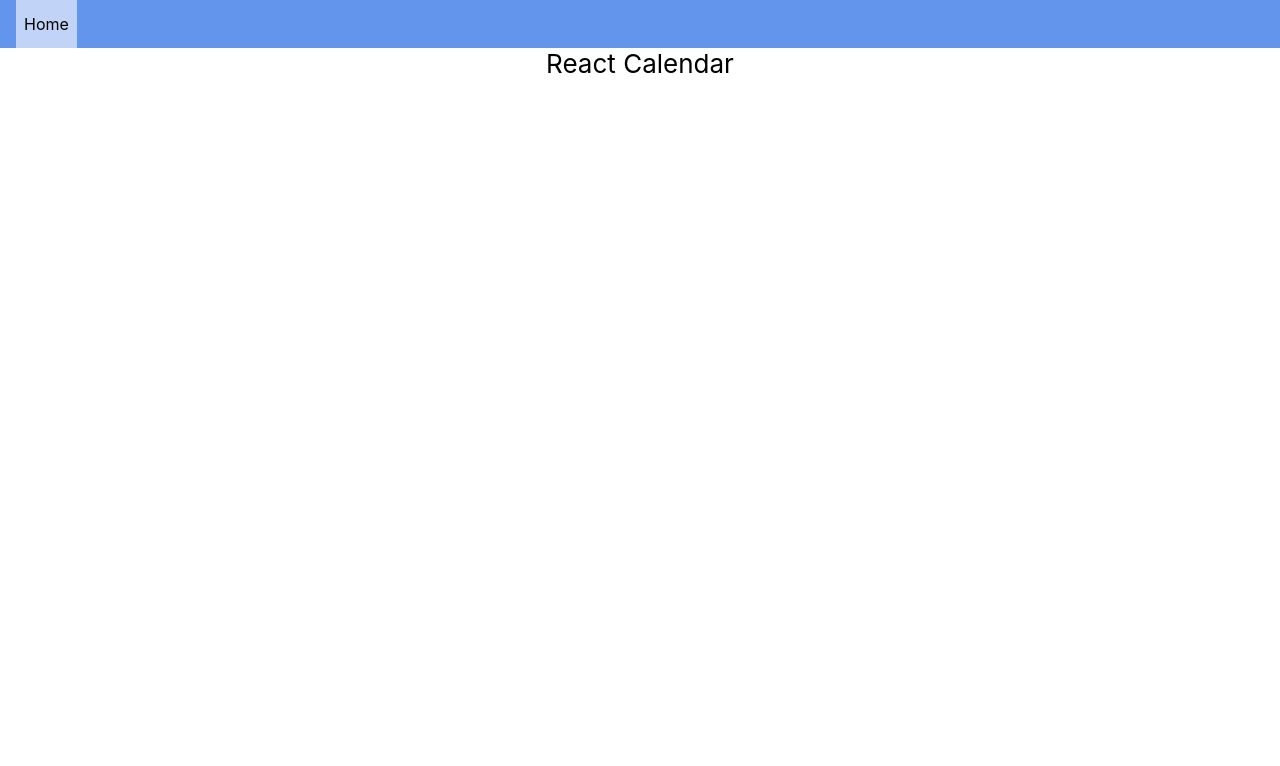
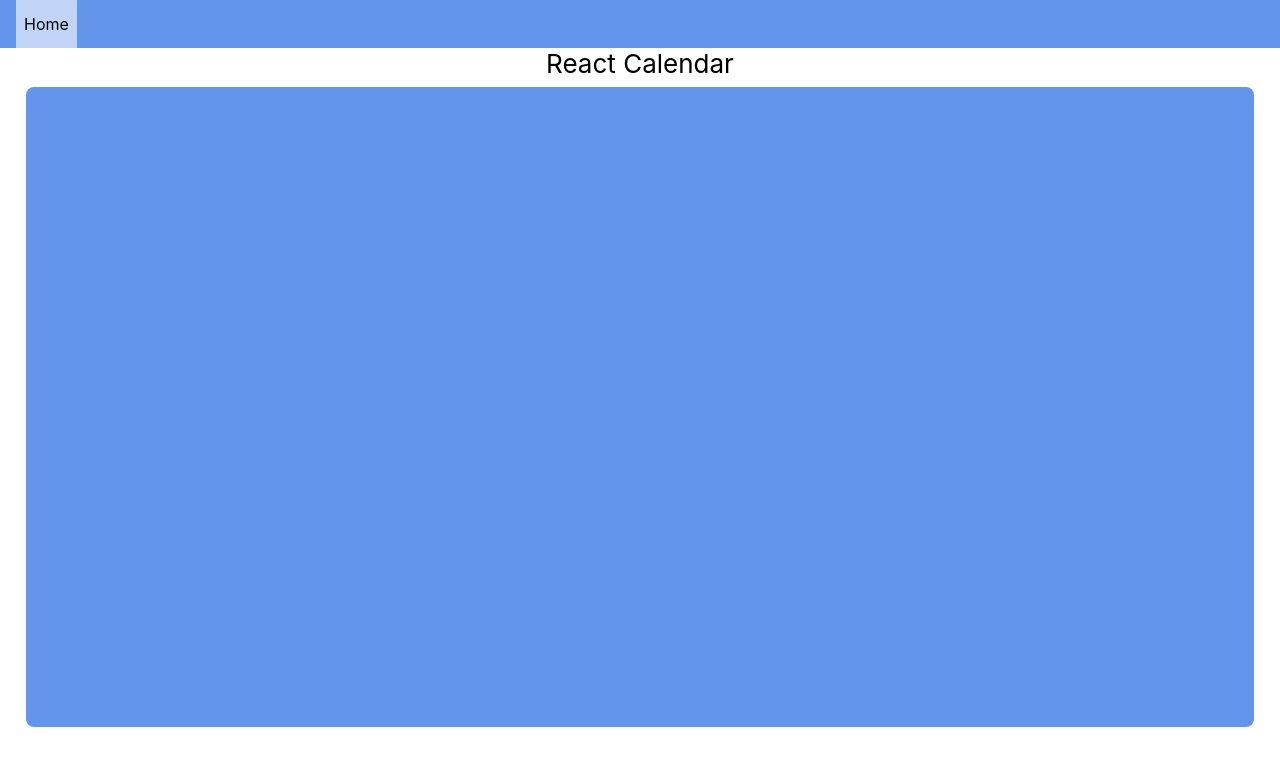
Before and after one commit to malee31/React-Calendar, a React (Create React App) app: page / in a window 1280 px wide. Shown: the top 766 px of the page. Built offline with nearby package versions, Linux system fonts and the light colour scheme.

Commit message:
Added wrapper and space for actual calendar and a section component

```diff
--- a/src/App.js
+++ b/src/App.js
@@ -1,7 +1,9 @@
 import { Provider } from 'react-redux';
 import ReduxStore from './ReduxStore.js';
 import IncludeNavbar from "./Components/IncludeNavbar";
+import Calendar from "./Components/Calendar";
 import './styles/App.css';
+import SectionPadding from "./Components/SectionPadding";
 
 function App() {
 	return (
@@ -11,6 +13,9 @@ function App() {
 					<header className="App-header">
 						React Calendar
 					</header>
+					<SectionPadding>
+						<Calendar/>
+					</SectionPadding>
 				</IncludeNavbar>
 			</div>
 		</Provider>
--- /dev/null
+++ b/src/Components/Calendar.js
@@ -0,0 +1,14 @@
+import "../styles/calendar.css";
+
+export default function Calendar(props) {
+	return (
+		<div className="calendar-wrapper">
+			<div className="calendar-header">
+
+			</div>
+			<div className="calendar-contents">
+
+			</div>
+		</div>
+	);
+}
--- /dev/null
+++ b/src/Components/SectionPadding.js
@@ -0,0 +1,9 @@
+import "../styles/sectionPadding.css";
+
+export default function SectionPadding(props) {
+	return (
+		<div className="section-padding">
+			{props.children}
+		</div>
+	);
+}
--- /dev/null
+++ b/src/styles/calendar.css
@@ -0,0 +1,16 @@
+.calendar-wrapper {
+	width: 100%;
+	/* TODO: Remove min-height after done */
+	min-height: 80vh;
+	border-radius: .5rem;
+	background-color: cornflowerblue;
+}
+
+.calendar-header {
+	width: 100%;
+	height: 3rem;
+}
+
+.calendar-contents {
+	width: 100%;
+}
--- /dev/null
+++ b/src/styles/sectionPadding.css
@@ -0,0 +1,3 @@
+.section-padding {
+	padding: 1vh 2vw;
+}
```
